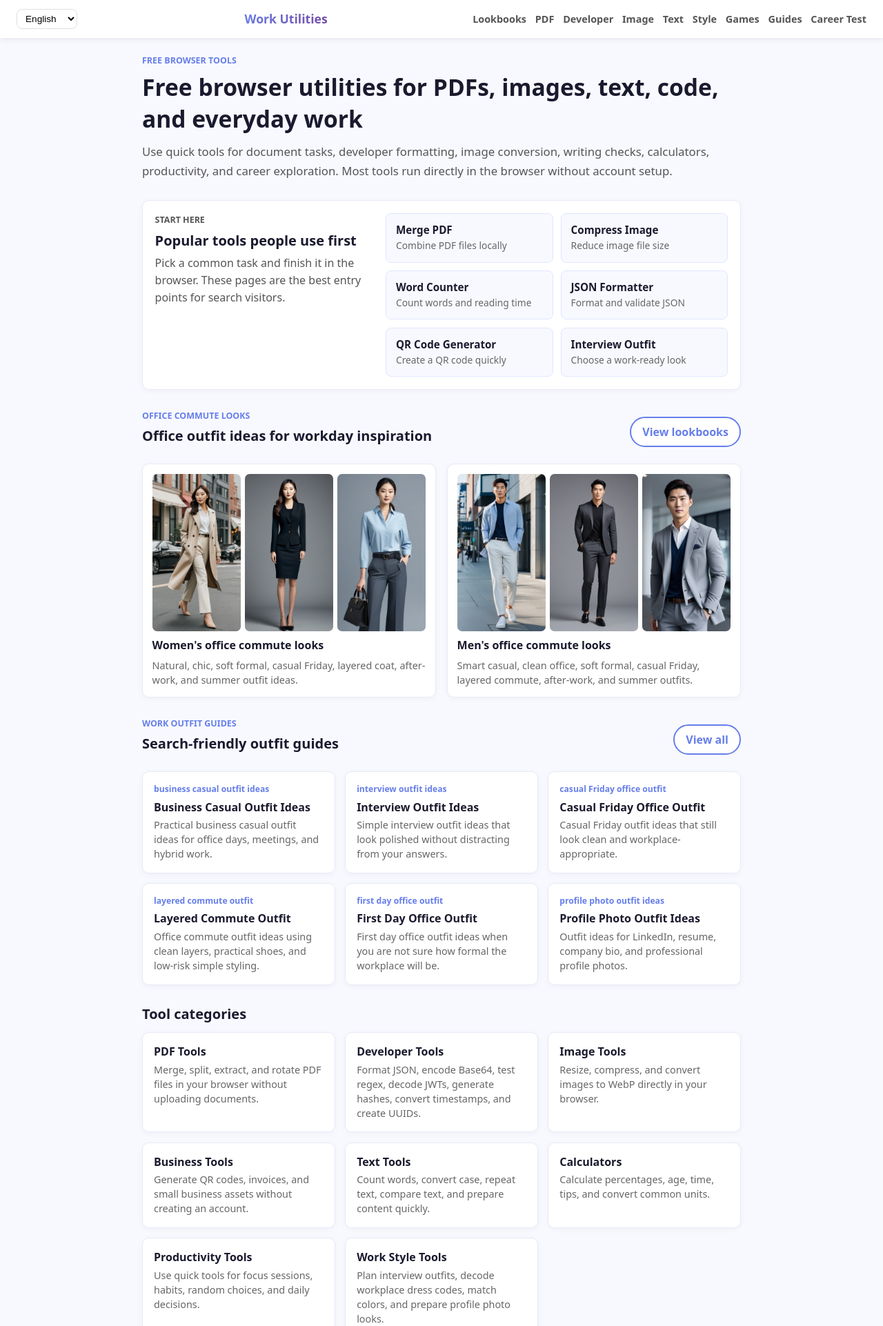
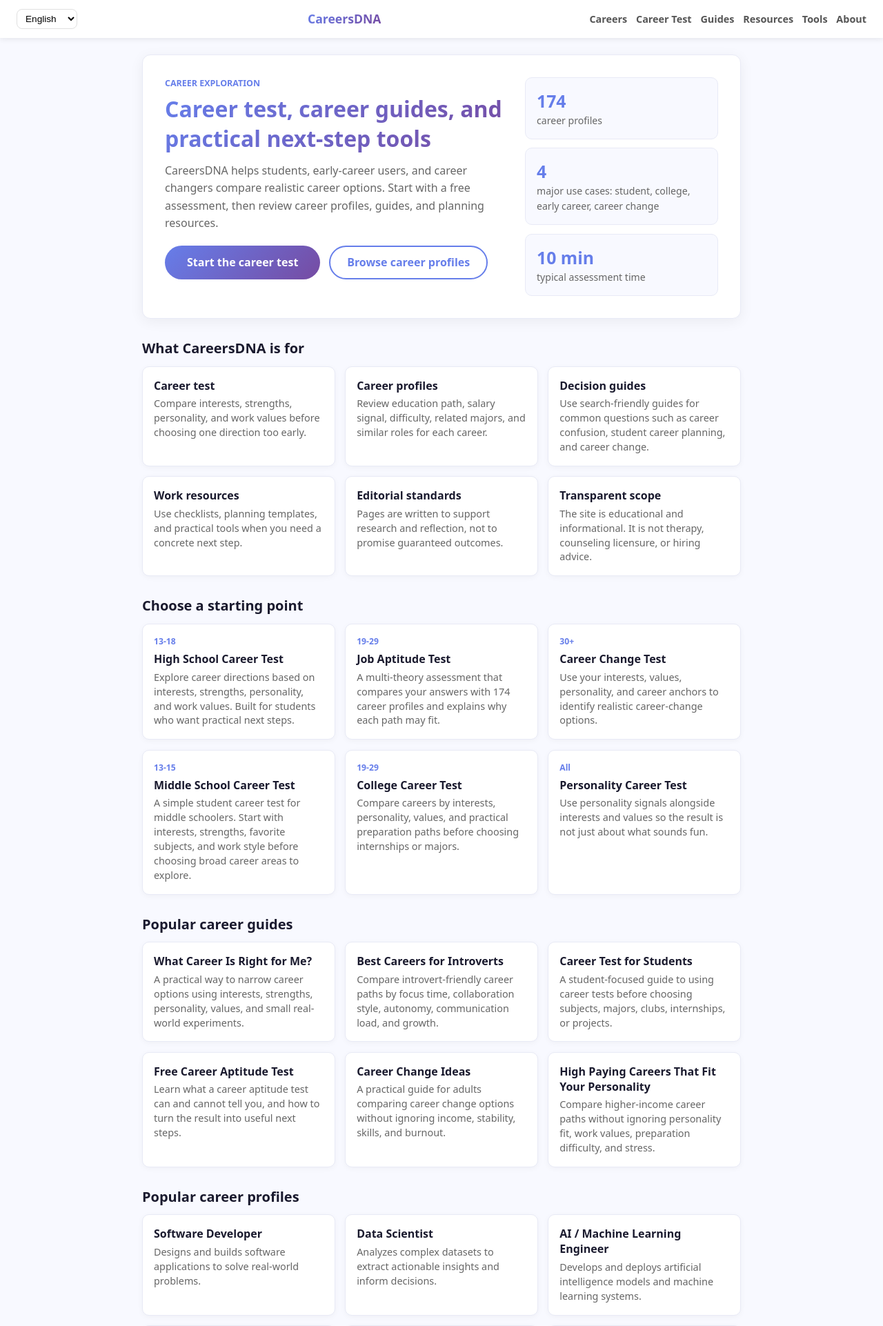
Before and after one commit to seunghochoi2018/jinro-assessment, a Flask app: page / in a window 1280 px wide. Shown: the top 1922 px of the page at 69% size. Run offline with Flask 3, Linux system fonts and the light colour scheme; data comes from the database, SQL or seed files in the repository; some libraries are stand-ins or nearby versions.

Commit message:
Strengthen site quality for AdSense review

```diff
--- a/templates/base.html
+++ b/templates/base.html
@@ -3,14 +3,14 @@
 <head>
 <meta charset="UTF-8">
 <meta name="viewport" content="width=device-width, initial-scale=1.0">
-<title>{{ meta_title|default('Work Utilities | Free Browser Tools') }}</title>
-<meta name="description" content="{{ meta_description|default('Free browser utilities for documents, text, code, images, calculators, and career exploration.') }}">
+<title>{{ meta_title|default('CareersDNA | Career Test, Career Guides, and Work Tools') }}</title>
+<meta name="description" content="{{ meta_description|default('Career tests, career guides, work tools, and practical resources for students, career changers, and everyday work.') }}">
 {% if robots_meta %}<meta name="robots" content="{{ robots_meta }}">{% endif %}
 {% if canonical_url %}<link rel="canonical" href="{{ canonical_url }}">{% endif %}
 <link rel="icon" href="{{ url_for('static', filename='favicon.svg') }}" type="image/svg+xml">
-<link rel="alternate" type="application/rss+xml" title="Work Utilities Guides" href="/feed.xml">
-<meta property="og:title" content="{{ meta_title|default('Work Utilities') }}">
-<meta property="og:description" content="{{ meta_description|default('Free browser utilities for documents, text, code, images, calculators, and career exploration.') }}">
+<link rel="alternate" type="application/rss+xml" title="CareersDNA Guides" href="/feed.xml">
+<meta property="og:title" content="{{ meta_title|default('CareersDNA') }}">
+<meta property="og:description" content="{{ meta_description|default('Career tests, career guides, work tools, and practical resources for students, career changers, and everyday work.') }}">
 <meta property="og:type" content="website">
 <meta property="og:url" content="{{ canonical_url|default(app_url) }}">
 {% if meta_image %}<meta property="og:image" content="{{ meta_image }}">{% endif %}
@@ -20,9 +20,9 @@
 {
   "@context": "https://schema.org",
   "@type": "WebSite",
-  "name": "Work Utilities",
+  "name": "CareersDNA",
   "url": {{ app_url|tojson }},
-  "description": "Free browser utilities for documents, text, code, images, calculators, and career exploration."
+  "description": "Career tests, career guides, work tools, and practical resources for students, career changers, and everyday work."
 }
 </script>
 {% block extra_head %}{% endblock %}
@@ -60,17 +60,14 @@
       </select>
     </form>
   </div>
-  <a href="/" class="logo">Work Utilities</a>
+  <a href="/" class="logo">CareersDNA</a>
   <nav class="top-nav" aria-label="Main navigation">
-    <a href="/lookbooks">Lookbooks</a>
-    <a href="/tools/category/pdf">PDF</a>
-    <a href="/tools/category/developer">Developer</a>
-    <a href="/tools/category/image">Image</a>
-    <a href="/tools/category/text">Text</a>
-    <a href="/tools/category/style">Style</a>
-    <a href="/games">Games</a>
-    <a href="/blog">Guides</a>
+    <a href="/careers">Careers</a>
     <a href="/info">Career Test</a>
+    <a href="/guides/what-career-is-right-for-me">Guides</a>
+    <a href="/resources">Resources</a>
+    <a href="/tools">Tools</a>
+    <a href="/about">About</a>
   </nav>
 </header>
 
@@ -87,8 +84,10 @@
 {% endif %}
 
 <footer class="site-footer">
-  <p>&copy; 2026 Work Utilities</p>
-  <p><a href="/tools">All tools</a> <span> | </span> <a href="/blog">Guides</a> <span> | </span> <a href="/info">Career test</a> <span> | </span> <a href="/careers">Career profiles</a> <span> | </span> <a href="/privacy">Privacy</a> <span> | </span> <a href="/terms">Terms</a> <span> | </span> <a href="/sitemap.xml">Sitemap</a></p>
+  <p>&copy; 2026 CareersDNA</p>
+  <p><a href="/about">About</a> <span> | </span> <a href="/methodology">Methodology</a> <span> | </span> <a href="/editorial-policy">Editorial Policy</a> <span> | </span> <a href="/contact">Contact</a></p>
+  <p><a href="/info">Career test</a> <span> | </span> <a href="/careers">Career profiles</a> <span> | </span> <a href="/guides/what-career-is-right-for-me">Career guides</a> <span> | </span> <a href="/resources">Resources</a> <span> | </span> <a href="/tools">Tools</a></p>
+  <p><a href="/privacy">Privacy</a> <span> | </span> <a href="/terms">Terms</a> <span> | </span> <a href="/sitemap.xml">Sitemap</a></p>
 </footer>
 <script src="{{ url_for('static', filename='app.js') }}"></script>
 </body>
--- a/templates/blog_post.html
+++ b/templates/blog_post.html
@@ -9,11 +9,11 @@
   "mainEntityOfPage": {{ canonical_url|tojson }},
   "author": {
     "@type": "Organization",
-    "name": "Work Utilities"
+    "name": "CareersDNA"
   },
   "publisher": {
     "@type": "Organization",
-    "name": "Work Utilities"
+    "name": "CareersDNA"
   }
 }
 </script>
--- /dev/null
+++ b/templates/home.html
@@ -0,0 +1,122 @@
+{% extends "base.html" %}
+{% block extra_head %}
+<script type="application/ld+json">
+{
+  "@context": "https://schema.org",
+  "@type": "WebPage",
+  "name": "CareersDNA",
+  "description": "Career test, career guides, career profiles, and practical work tools.",
+  "mainEntityOfPage": {{ canonical_url|tojson }}
+}
+</script>
+{% endblock %}
+{% block content %}
+<div class="welcome-page wide-page">
+  <script>
+    window.CAREERSDNA_PAGE = { type: 'home' };
+  </script>
+
+  <section class="hero-panel">
+    <div>
+      <p class="eyebrow">Career exploration</p>
+      <h1 class="main-title">Career test, career guides, and practical next-step tools</h1>
+      <p class="sub-title">CareersDNA helps students, early-career users, and career changers compare realistic career options. Start with a free assessment, then review career profiles, guides, and planning resources.</p>
+      <div class="hero-actions">
+        <a href="/info" class="btn-primary" data-track="click_start_from_home">Start the career test</a>
+        <a href="/careers" class="btn-secondary" data-track="click_home_careers">Browse career profiles</a>
+      </div>
+    </div>
+    <div class="hero-facts" aria-label="Site facts">
+      <div><strong>174</strong><span>career profiles</span></div>
+      <div><strong>4</strong><span>major use cases: student, college, early career, career change</span></div>
+      <div><strong>10 min</strong><span>typical assessment time</span></div>
+    </div>
+  </section>
+
+  <section class="content-section">
+    <h2>What CareersDNA is for</h2>
+    <div class="feature-grid">
+      <div><strong>Career test</strong><span>Compare interests, strengths, personality, and work values before choosing one direction too early.</span></div>
+      <div><strong>Career profiles</strong><span>Review education path, salary signal, difficulty, related majors, and similar roles for each career.</span></div>
+      <div><strong>Decision guides</strong><span>Use search-friendly guides for common questions such as career confusion, student career planning, and career change.</span></div>
+      <div><strong>Work resources</strong><span>Use checklists, planning templates, and practical tools when you need a concrete next step.</span></div>
+      <div><strong>Editorial standards</strong><span>Pages are written to support research and reflection, not to promise guaranteed outcomes.</span></div>
+      <div><strong>Transparent scope</strong><span>The site is educational and informational. It is not therapy, counseling licensure, or hiring advice.</span></div>
+    </div>
+  </section>
+
+  <section class="content-section">
+    <h2>Choose a starting point</h2>
+    <div class="link-grid">
+      {% for slug, page in test_pages.items() %}
+      {% if loop.index <= 6 %}
+      <a class="info-card" href="/tests/{{ slug }}" data-track="click_home_test">
+        <span class="card-kicker">{{ page.age_hint }}</span>
+        <strong>{{ page.title }}</strong>
+        <span>{{ page.description }}</span>
+      </a>
+      {% endif %}
+      {% endfor %}
+    </div>
+  </section>
+
+  <section class="content-section">
+    <h2>Popular career guides</h2>
+    <div class="link-grid">
+      {% for slug, guide in guide_pages.items() %}
+      <a class="info-card" href="/guides/{{ slug }}" data-track="click_home_guide">
+        <strong>{{ guide.title }}</strong>
+        <span>{{ guide.description }}</span>
+      </a>
+      {% endfor %}
+    </div>
+  </section>
+
+  <section class="content-section">
+    <h2>Popular career profiles</h2>
+    <div class="career-teaser-grid">
+      {% for career in featured_careers %}
+      <a class="career-teaser" href="/career/{{ career.id }}" data-track="click_home_career">
+        <strong>{{ career.display_name }}</strong>
+        <span>{{ career.display_description }}</span>
+      </a>
+      {% endfor %}
+    </div>
+  </section>
+
+  <section class="content-section muted-section">
+    <h2>How results should be used</h2>
+    <p>Use the result to build a shortlist, compare daily work patterns, and decide what to research next. A high score means your current answers resemble a career profile in this system. It does not guarantee admission, hiring, income, or long-term satisfaction.</p>
+  </section>
+
+  <section class="content-section">
+    <h2>How the site is built</h2>
+    <div class="link-grid">
+      <a class="info-card" href="/about" data-track="click_home_about">
+        <strong>About CareersDNA</strong>
+        <span>What the site covers, who it is for, and how to use it responsibly.</span>
+      </a>
+      <a class="info-card" href="/methodology" data-track="click_home_methodology">
+        <strong>Methodology</strong>
+        <span>How the assessment combines interests, strengths, personality, values, and career data.</span>
+      </a>
+      <a class="info-card" href="/editorial-policy" data-track="click_home_editorial">
+        <strong>Editorial Policy</strong>
+        <span>How pages are reviewed, what is updated, and what the site does not claim to do.</span>
+      </a>
+    </div>
+  </section>
+
+  <section class="content-section">
+    <h2>Useful supporting tools</h2>
+    <div class="link-grid">
+      {% for slug, tool in featured_tools.items() %}
+      <a class="info-card" href="/tools/{{ slug }}" data-track="click_home_tool">
+        <strong>{{ tool.title }}</strong>
+        <span>{{ tool.description }}</span>
+      </a>
+      {% endfor %}
+    </div>
+  </section>
+</div>
+{% endblock %}
--- a/templates/privacy.html
+++ b/templates/privacy.html
@@ -2,7 +2,7 @@
 {% block content %}
 <article class="article-page">
   <h1>Privacy Policy</h1>
-  <p class="lead">This page explains how Career Assessment handles basic assessment data, analytics, cookies, and advertising.</p>
+  <p class="lead">This page explains how CareersDNA handles basic assessment data, analytics, cookies, and advertising.</p>
 
   <section>
     <h2>Assessment data</h2>
--- a/templates/terms.html
+++ b/templates/terms.html
@@ -2,7 +2,7 @@
 {% block content %}
 <article class="article-page">
   <h1>Terms and Disclaimer</h1>
-  <p class="lead">Career Assessment is an educational exploration tool. It is not professional counseling, hiring advice, medical advice, or a guarantee of outcomes.</p>
+  <p class="lead">CareersDNA is an educational exploration tool. It is not professional counseling, hiring advice, medical advice, or a guarantee of outcomes.</p>
 
   <section>
     <h2>Use of results</h2>
--- a/templates/tools_index.html
+++ b/templates/tools_index.html
@@ -4,8 +4,8 @@
 {
   "@context": "https://schema.org",
   "@type": "CollectionPage",
-  "name": "Work Utilities",
-  "description": "Free browser utilities for documents, text, code, images, and everyday work.",
+  "name": "CareersDNA Tools",
+  "description": "Free browser tools for documents, text, code, images, and everyday work.",
   "mainEntityOfPage": {{ canonical_url|tojson }}
 }
 </script>
```
Also changed, not shown: app_flask.py (+77 -23 lines), templates/about.html (added, +59 -0 lines), templates/blog_index.html (+5 -5 lines), templates/contact.html (added, +37 -0 lines), templates/editorial_policy.html (added, +48 -0 lines), templates/methodology.html (added, +60 -0 lines).
